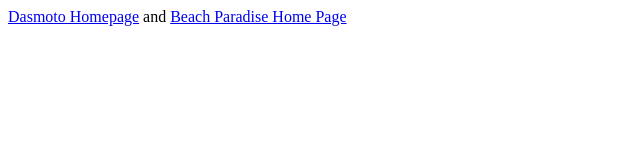
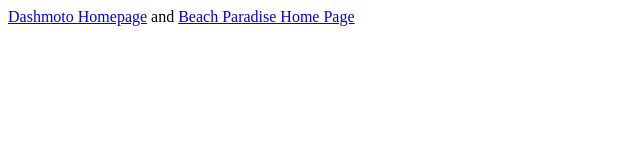
Before and after one commit to CarolinaGarciaHuerta/CarolinaGarciaHuerta.github.io, a plain HTML site: page index.html in a window 1280 px wide. Shown: the full height of the page, 0-640 px from the left. Drawn offline with Linux system fonts and the light colour scheme.

Commit message:
fixed link's typo

```diff
--- a/index.html
+++ b/index.html
@@ -5,6 +5,6 @@
     <title>Carolina's Portfolio</title>
   </head>
   <body>
-     <a href="dasmoto.html">Dasmoto Homepage</a> and <a href="BeachParadise/index.html">Beach Paradise Home Page</a>
+     <a href="dashmoto.html">Dashmoto Homepage</a> and <a href="BeachParadise/index.html">Beach Paradise Home Page</a>
   </body
 </html>
```
